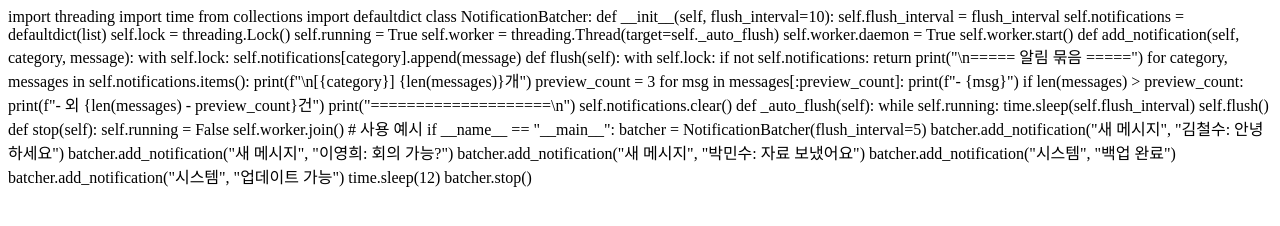
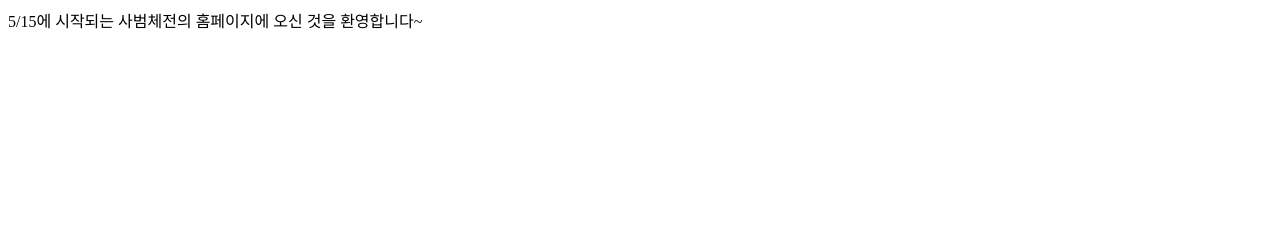
Before and after one commit to minkh0828/minkh0828.github.io, a plain HTML site: page index.html in a window 1280 px wide. Drawn offline with Linux system fonts and the light colour scheme.

Commit message:
Update index.html

```diff
--- a/index.html
+++ b/index.html
@@ -4,70 +4,8 @@
     <title>my home
     </title>
   </head>
-  <body>import threading
-import time
-from collections import defaultdict
-
-class NotificationBatcher:
-    def __init__(self, flush_interval=10):
-        self.flush_interval = flush_interval
-        self.notifications = defaultdict(list)
-        self.lock = threading.Lock()
-        self.running = True
-
-        self.worker = threading.Thread(target=self._auto_flush)
-        self.worker.daemon = True
-        self.worker.start()
-
-    def add_notification(self, category, message):
-        with self.lock:
-            self.notifications[category].append(message)
-
-    def flush(self):
-        with self.lock:
-            if not self.notifications:
-                return
-
-            print("\n===== 알림 묶음 =====")
-
-            for category, messages in self.notifications.items():
-                print(f"\n[{category}] {len(messages)}개")
-
-                preview_count = 3
-                for msg in messages[:preview_count]:
-                    print(f"- {msg}")
-
-                if len(messages) > preview_count:
-                    print(f"- 외 {len(messages) - preview_count}건")
-
-            print("====================\n")
-
-            self.notifications.clear()
-
-    def _auto_flush(self):
-        while self.running:
-            time.sleep(self.flush_interval)
-            self.flush()
-
-    def stop(self):
-        self.running = False
-        self.worker.join()
-
-
-# 사용 예시
-if __name__ == "__main__":
-    batcher = NotificationBatcher(flush_interval=5)
-
-    batcher.add_notification("새 메시지", "김철수: 안녕하세요")
-    batcher.add_notification("새 메시지", "이영희: 회의 가능?")
-    batcher.add_notification("새 메시지", "박민수: 자료 보냈어요")
-
-    batcher.add_notification("시스템", "백업 완료")
-    batcher.add_notification("시스템", "업데이트 가능")
-
-    time.sleep(12)
-
-    batcher.stop()
+  <body>
+  5/15에 시작되는 사범체전의 홈페이지에 오신 것을 환영합니다~
   </body>
 
 
```
